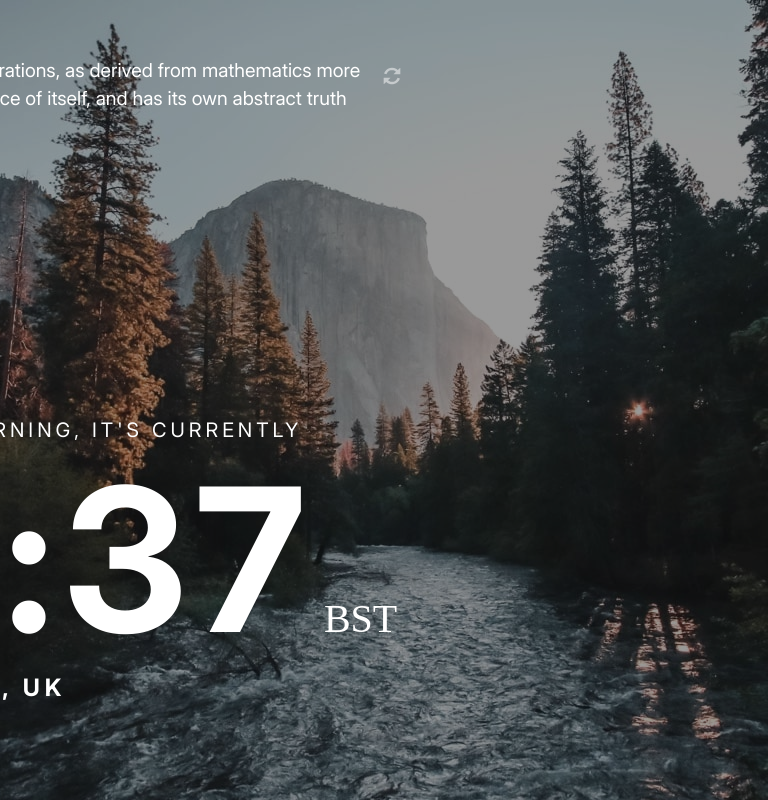
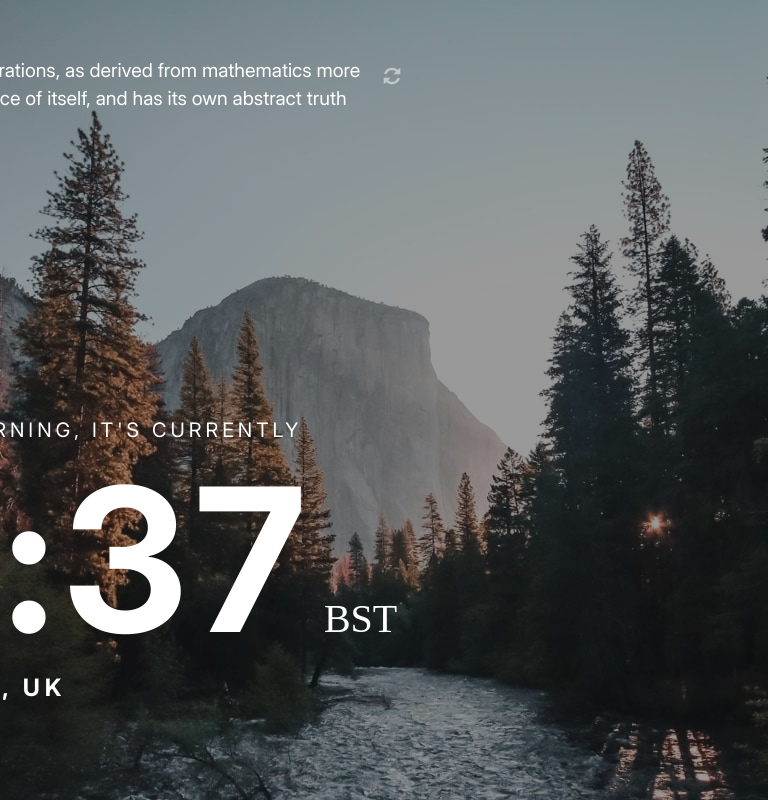
Before and after one commit to danielopq/clock-app, a React (Vite) app: page / in a window 768 px wide. Shown: the top 800 px of the page. Built offline with nearby package versions, Linux system fonts and the light colour scheme; a web font is replaced by a local one.

Commit message:
index.css - tablet version done

```diff
--- a/src/index.css
+++ b/src/index.css
@@ -30,7 +30,7 @@ body{
     display: flex;
     flex-direction: column;
     align-items: center;
-    justify-content: flex-start;
+    justify-content: center;
     background-position: top;
     background-size: 1440px;
     background-repeat: no-repeat;
@@ -48,3 +48,25 @@ p{
 .nightTimePic{
     background-image: url('./assets/img/desktop/bg-image-nighttime.jpg');
 }
+
+/*############################## TABLET VERSION ##############################*/
+
+@media (min-width: 768px) and (max-width: 1024px) {
+    body{
+        background-size: 768px;
+    }
+
+    .dayTimePic{
+        background-image: url('./assets/img/tablet/bg-image-daytime.jpg');
+    }
+
+    .nightTimePic{
+        background-image: url('./assets/img/tablet/bg-image-nighttime.jpg');
+    }
+}
+
+/*############################## MOBILE VERSION ##############################*/
+
+@media screen and (max-width:767px) {
+
+}
```
Also changed, not shown: src/app.css (+12 -0 lines), src/components/quote/quote.css (+12 -0 lines).
